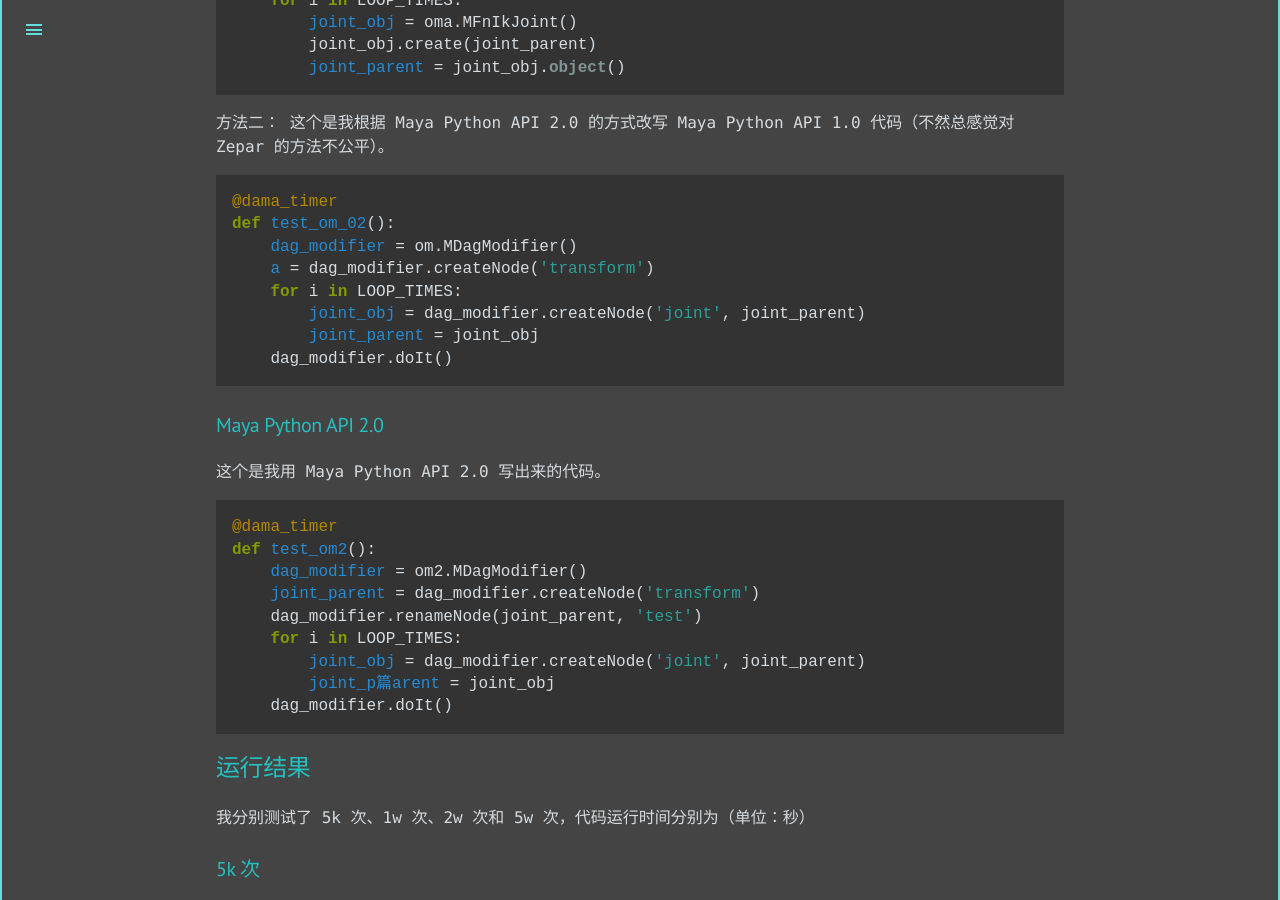
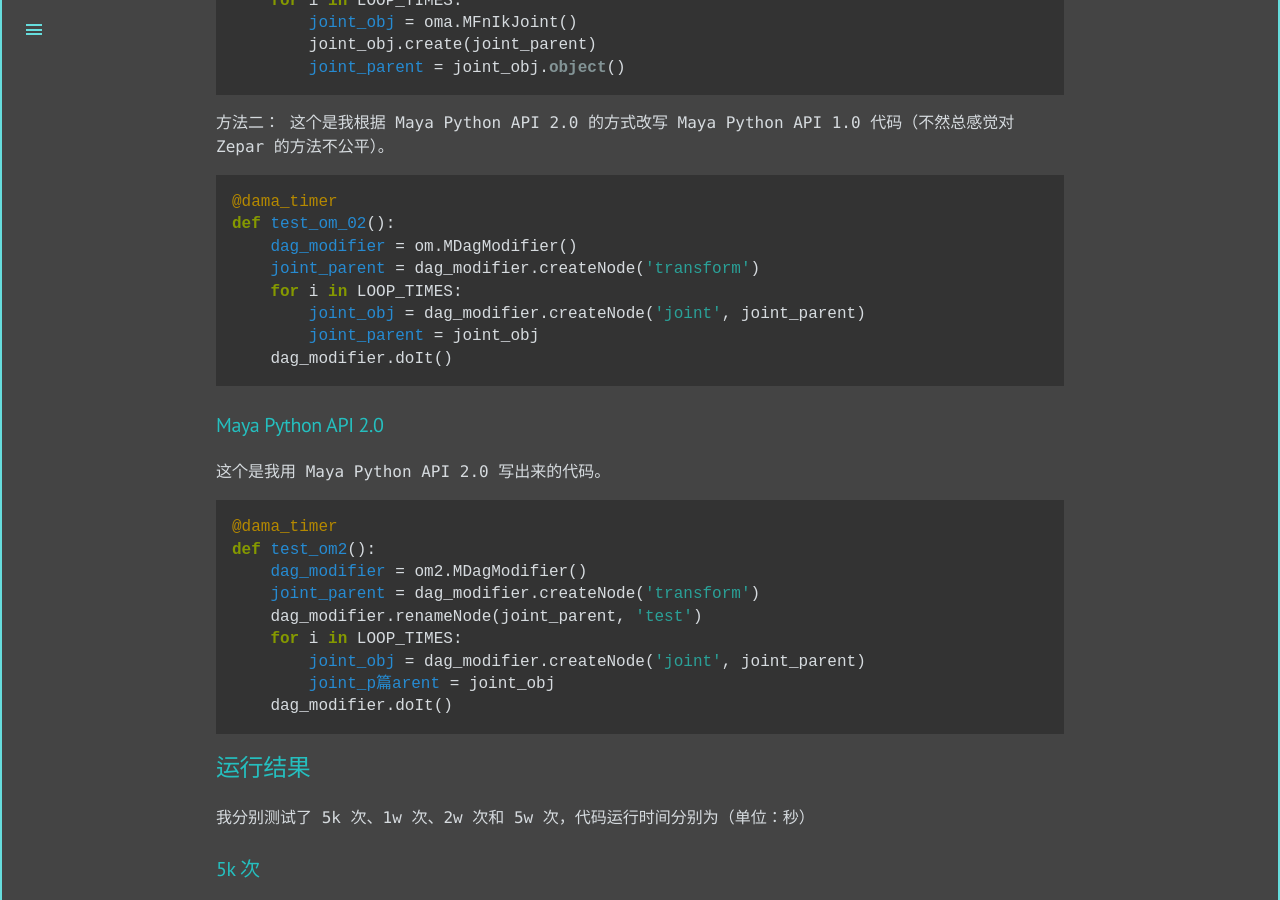
Before and after one commit to 400dama/blog, a Jekyll site: the page built from _posts/2018-09-28-Maya-Python-Api-1.0-or-2.0.html, in a window 1280 px wide and 900 px high, scrolled down 874 px. Built offline with Jekyll 4.4.1, drawn with Linux system fonts in a browser that asks for light colours; comment, search, counter and statistics services are not loaded.

Commit message:
Modified Detail

```diff
--- a/_orgs/2018-09-28-Maya-Python-Api-1.0-or-2.0.org
+++ b/_orgs/2018-09-28-Maya-Python-Api-1.0-or-2.0.org
@@ -33,7 +33,7 @@ tags       : [Maya, Maya API]
      @dama_timer
      def test_om_02():
          dag_modifier = om.MDagModifier()
-         a = dag_modifier.createNode('transform')
+         joint_parent = dag_modifier.createNode('transform')
          for i in LOOP_TIMES:
              joint_obj = dag_modifier.createNode('joint', joint_parent)
              joint_parent = joint_obj
--- a/_posts/2018-09-28-Maya-Python-Api-1.0-or-2.0.html
+++ b/_posts/2018-09-28-Maya-Python-Api-1.0-or-2.0.html
@@ -61,7 +61,7 @@ tags       : [Maya, Maya API]
 <pre class="src src-python"><span style="color: #b58900;">@dama_timer</span>
 <span style="color: #859900; font-weight: bold;">def</span><span style="color: #586e75; font-style: italic;"> </span><span style="color: #268bd2;">test_om_02</span>():
 <span style="color: #586e75; font-style: italic;">    </span><span style="color: #268bd2;">dag_modifier</span><span style="color: #586e75; font-style: italic;"> </span>=<span style="color: #586e75; font-style: italic;"> </span>om.MDagModifier()
-<span style="color: #586e75; font-style: italic;">    </span><span style="color: #268bd2;">a</span><span style="color: #586e75; font-style: italic;"> </span>=<span style="color: #586e75; font-style: italic;"> </span>dag_modifier.createNode(<span style="color: #2aa198;">'transform'</span>)
+<span style="color: #586e75; font-style: italic;">    </span><span style="color: #268bd2;">joint_parent</span><span style="color: #586e75; font-style: italic;"> </span>=<span style="color: #586e75; font-style: italic;"> </span>dag_modifier.createNode(<span style="color: #2aa198;">'transform'</span>)
 <span style="color: #586e75; font-style: italic;">    </span><span style="color: #859900; font-weight: bold;">for</span><span style="color: #586e75; font-style: italic;"> </span>i<span style="color: #586e75; font-style: italic;"> </span><span style="color: #859900; font-weight: bold;">in</span><span style="color: #586e75; font-style: italic;"> </span>LOOP_TIMES:
 <span style="color: #586e75; font-style: italic;">        </span><span style="color: #268bd2;">joint_obj</span><span style="color: #586e75; font-style: italic;"> </span>=<span style="color: #586e75; font-style: italic;"> </span>dag_modifier.createNode(<span style="color: #2aa198;">'joint'</span>,<span style="color: #586e75; font-style: italic;"> </span>joint_parent)
 <span style="color: #586e75; font-style: italic;">        </span><span style="color: #268bd2;">joint_parent</span><span style="color: #586e75; font-style: italic;"> </span>=<span style="color: #586e75; font-style: italic;"> </span>joint_obj
```
